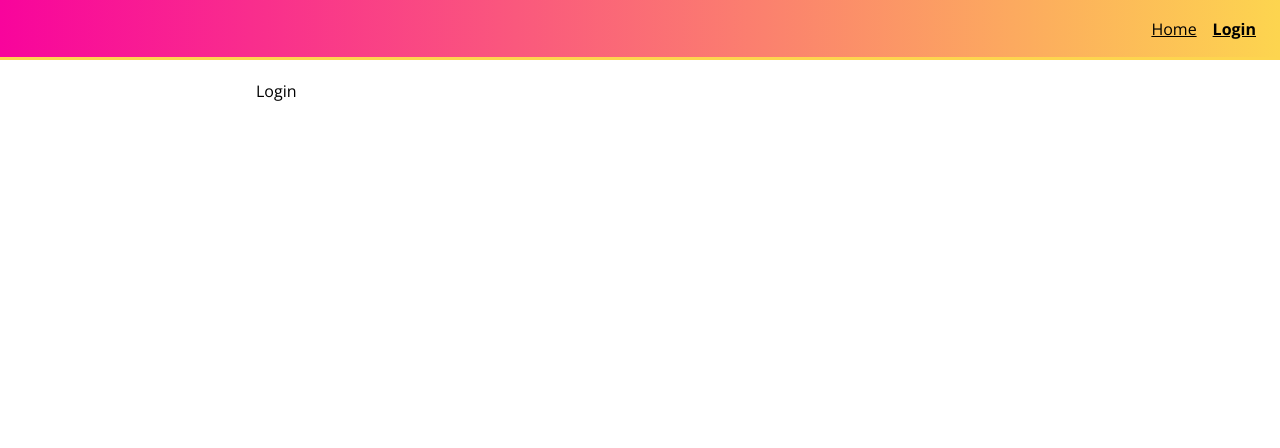
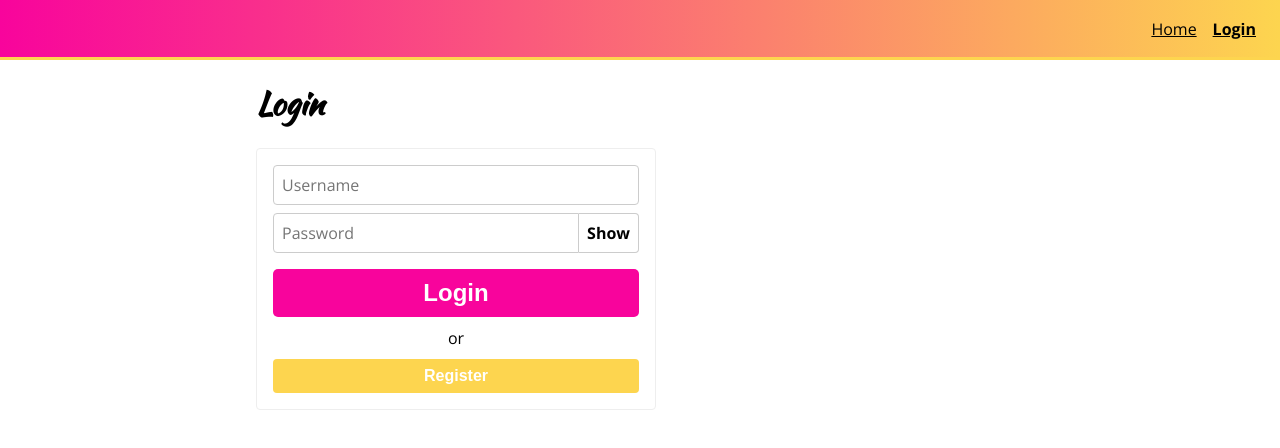
Before and after one commit to Alexrocchi/React_Styled-Components, a React (Create React App) app: page /login in a window 1280 px wide. Shown: the top 448 px of the page. Built offline with nearby package versions, Linux system fonts and the light colour scheme.

Commit message:
Login page - Creating inputs - toggle password and animations

```diff
--- a/src/components/common/Button.js
+++ b/src/components/common/Button.js
@@ -3,8 +3,9 @@ import styled, {css} from 'styled-components';
 /* Button -> Remember that all React Components have to start with a Capital letter */
 const Button = styled.button`
     color: white;
-    background-color: ${(props) => props.secondary ? 'black' : '#f8049c'};
+    background-color: ${(props) => props.secondary ? '#fdd54f' : '#f8049c'};
     font-weight: bold;
+    cursor: pointer;
     ${(props) => props.large ? css`
         padding: 10px;
         font-size: 1.5em;
--- /dev/null
+++ b/src/components/common/Input.js
@@ -0,0 +1,15 @@
+import styled from "styled-components";
+
+const Input = styled.input`
+    padding: 4px 8px;
+    border: 1px solid #ccc;
+    border-radius: 4px;
+    font-size: 1em;
+    font-family: 'Open Sans';
+    margin-bottom: 8px;
+    width: 100%;
+    box-sizing: border-box;
+    height: 40px;
+`;
+
+export {Input};
--- /dev/null
+++ b/src/components/common/PasswordInput.js
@@ -0,0 +1,53 @@
+import React, {useState} from "react";
+import styled from "styled-components";
+import { Input } from "./Input";
+
+const PasswordInputWrapper = styled.div`
+    display: flex;
+    ~ div{
+        margin-bottom: 8px;
+    }
+`;
+
+const PasswordInputStyled = styled(Input).attrs(() => ({
+    type:"password",
+    placeholder:"Password"
+}))`
+    border-top-right-radius: 0;
+    border-bottom-right-radius: 0;
+`;
+
+const ToggleButton = styled.div`
+    height: 40px;
+    border: 1px solid #ccc;
+    box-sizing: border-box;
+    font-size: 0%.9em;
+    display: flex;
+    padding: 8px;
+    border-left: 0;
+    border-top-right-radius: 4px;
+    border-bottom-right-radius: 4px;
+    background-color: #fff;
+    font-weight: bold;
+    cursor: pointer;
+    user-select: none;
+    color: #000;
+`;
+
+
+export function PasswordInput(props) {
+    const [showPassword, setShowPassword] = useState(false);
+    return (
+        <>
+            <PasswordInputWrapper>
+                <PasswordInputStyled {...props} />
+                <ToggleButton onClick={() => setShowPassword(s => !s)}>
+                    {showPassword ? 'Hide' : 'Show'}
+                </ToggleButton>
+            </PasswordInputWrapper>
+            <div>
+                {showPassword ? props.value : ''}
+            </div>
+        </>
+    )
+}
--- /dev/null
+++ b/src/components/common/Spinner.js
@@ -0,0 +1,23 @@
+import styled, {keyframes} from "styled-components";
+
+const rotation = keyframes`
+    from{
+        transform: rotate(0deg);
+    }
+    to{
+        transform: rotate(360deg);
+    }
+`;
+
+const Spinner = styled.div`
+    height: 30px;
+    width: 30px;
+    border: 1px solid #f8049c;
+    border-radius: 50%;
+    border-top: none;
+    border-right: none;
+    margin: 16px auto;
+    animation: ${rotation} 1s linear infinite;
+`;
+
+export {Spinner};
--- a/src/components/common/index.js
+++ b/src/components/common/index.js
@@ -1,3 +1,6 @@
 export * from "./Button";
 export * from './PageLayout';
 export * from './Header';
+export * from './Input';
+export * from './PasswordInput';
+export * from './Spinner';
--- a/src/components/pages/Home.js
+++ b/src/components/pages/Home.js
@@ -4,7 +4,10 @@ import { PageLayout } from "components/common";
 export default function Home(){
     return(
         <PageLayout>
-            Home
+            <h1>
+                Home
+            </h1>
+            <p>Pariatur ea voluptate ut consectetur quis do cillum in eu mollit Lorem excepteur reprehenderit. Aute exercitation velit est voluptate id laborum aliquip anim aute nisi exercitation duis duis. Occaecat excepteur voluptate laborum sunt ea aute.</p>
         </PageLayout>
     )
 }
--- a/src/components/pages/Login.js
+++ b/src/components/pages/Login.js
@@ -1,10 +1,88 @@
-import React from "react";
-import { PageLayout } from "components/common";
+import React, {useState, useEffect} from "react";
+import { PageLayout, Input, PasswordInput, Button, Spinner } from "components/common";
+import styled from "styled-components";
+
+const Form = styled.form`
+    width: 100%;
+    max-width: 400px;
+    background-color: #fff;
+    border: 1px solid #eee;
+    padding: 16px;
+    box-sizing: border-box;
+    color: #000;
+    border-radius: 4px;
+
+    .alt-text{
+        text-align: center;
+        margin: 10px 0;
+    }
+`;
+
+let timeout;
 
 export default function Login(){
+    const [formFields, setFormFields] = useState({username: '', password: ''});
+    const [loading, setLoading] = useState(false);
+
+
+    function handleInputChange(e) {
+        e.persist();
+        setFormFields(s => ({
+            ...s,
+            [e.target.name]: e.target.value
+        }));
+    }
+
+    function handleSubmit(e) {
+        e.preventDefault();
+        setLoading(true);
+        timeout = setTimeout(() => {
+            setLoading(false);
+        }, 2000)
+    }
+
+    useEffect(() => {
+        return () => {
+            if(timeout){
+                clearTimeout(timeout);
+            }
+        }
+    }, []);
+
     return(
         <PageLayout>
-            Login
+            <h1>
+                Login
+            </h1>
+            <Form onSubmit={handleSubmit}>
+                {loading ? <Spinner /> :
+                    <>
+                        <Input
+                            value={formFields.username}
+                            onChange={handleInputChange}
+                            type="text"
+                            name="username"
+                            placeholder="Username" />
+                        <PasswordInput
+                            value={formFields.password}
+                            onChange={handleInputChange}
+                            name="password"/>
+                    </>
+                }
+                <Button large type="submit" disabled={loading}>
+                    {loading ? 'Loading' : 'Login'}
+                </Button>
+                {!loading &&
+                    <>
+                        <div className="alt-text">
+                            or
+                        </div>
+                        <Button secondary type="button">
+                            Register
+                        </Button>
+                    </>
+                }
+            </Form>
         </PageLayout>
     )
 }
```
